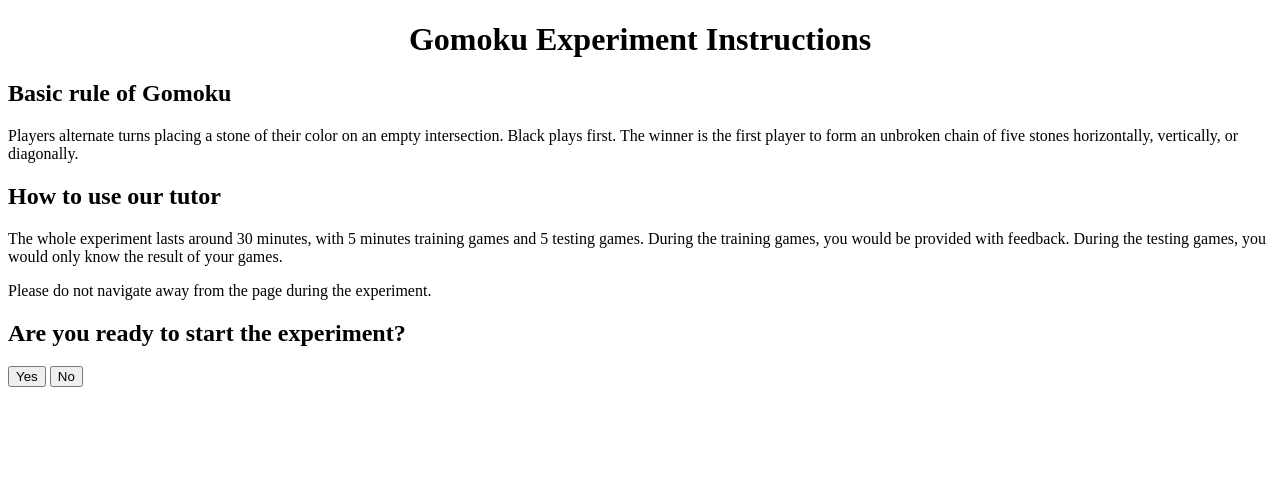
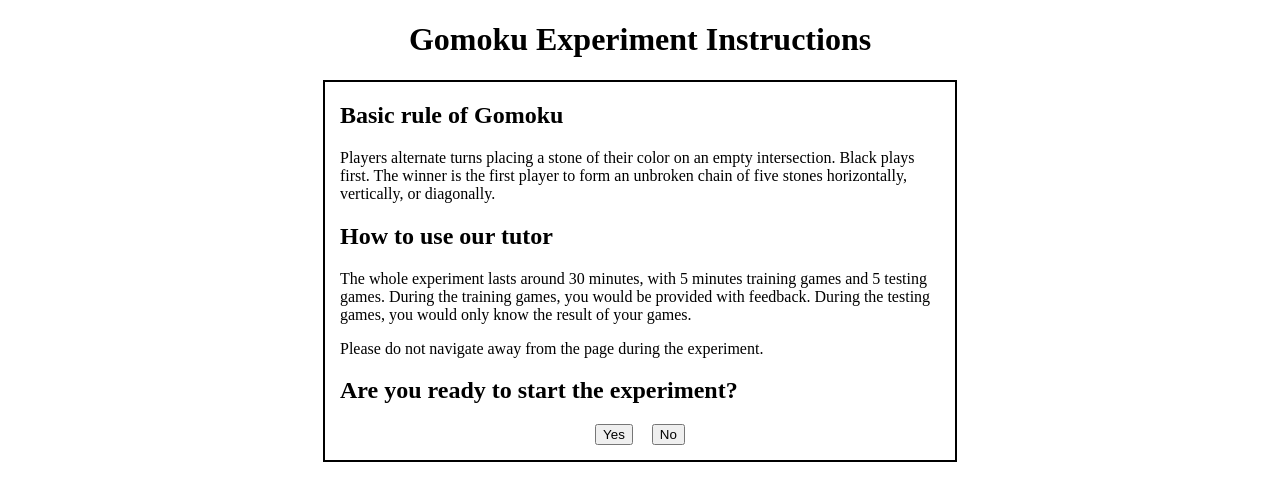
Before and after one commit to qiaozhQZ/Gomoku_flask, a Flask app: page /instructions in a window 1280 px wide. Shown: the top 501 px of the page. Run offline with Flask 2, Linux system fonts and the light colour scheme; data comes from the database, SQL or seed files in the repository.

Commit message:
add style for instructions_buttons and yes_button, still need to revise

```diff
--- a/static/style.css
+++ b/static/style.css
@@ -76,7 +76,15 @@
 	display: none;
 }
 
-#consent {
+/* #consent {
+	border: 2px solid #000000;
+	padding: 0px 15px 15px 15px;
+	width: 600px;
+	margin-left: auto;
+	margin-right: auto;
+} */
+
+.content_box {
 	border: 2px solid #000000;
 	padding: 0px 15px 15px 15px;
 	width: 600px;
@@ -84,11 +92,22 @@
 	margin-right: auto;
 }
 
+#consent_buttons{
+	width: 100%;
+	text-align: center;
+}
+
+/* change to left and right button */
+
 #agree_button{
 	margin-right: 15px;
 }
 
-#consent_buttons{
+#instructions_buttons{
 	width: 100%;
 	text-align: center;
 }
+
+#yes_button{
+	margin-right: 15px;
+}
```
